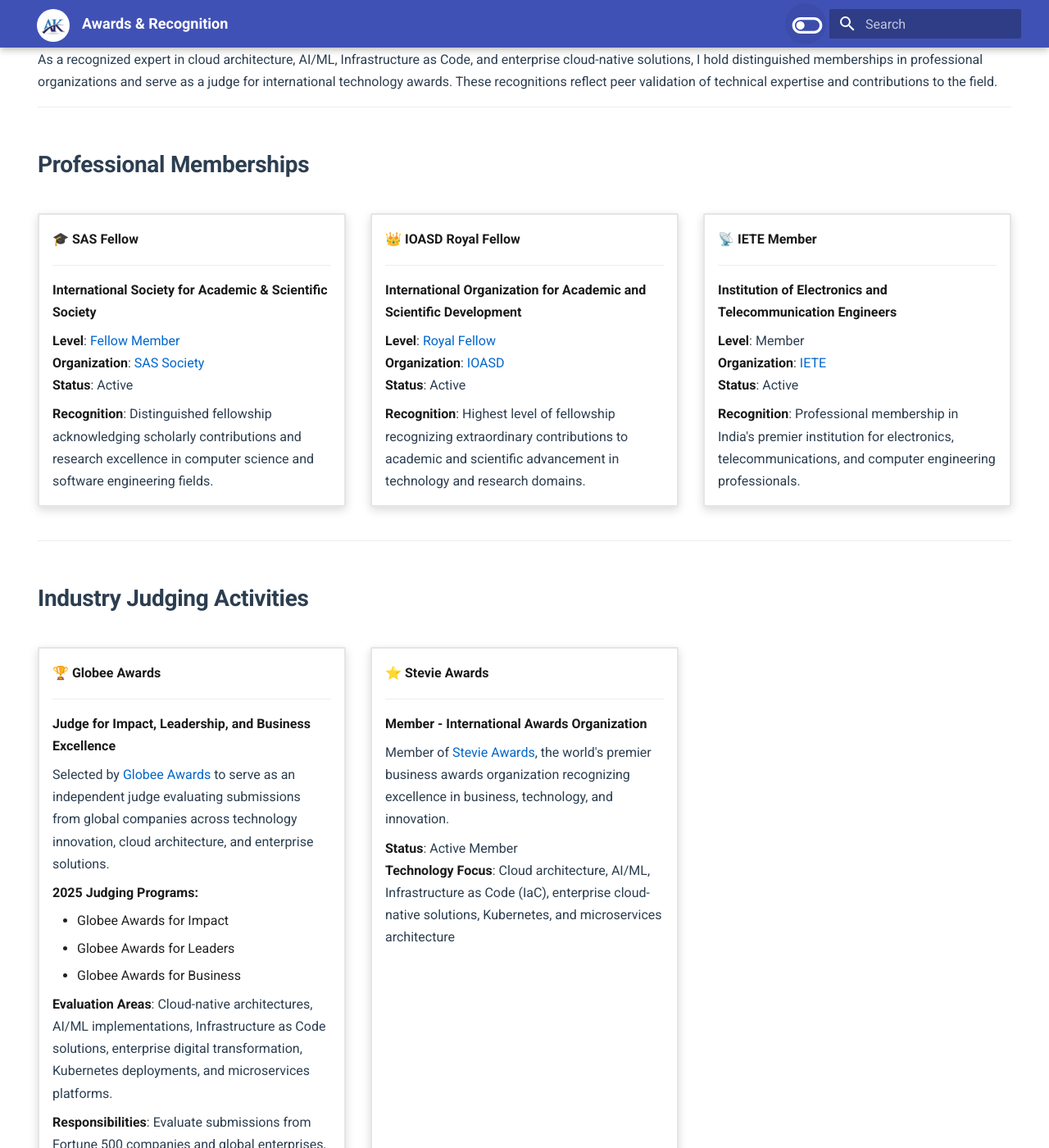
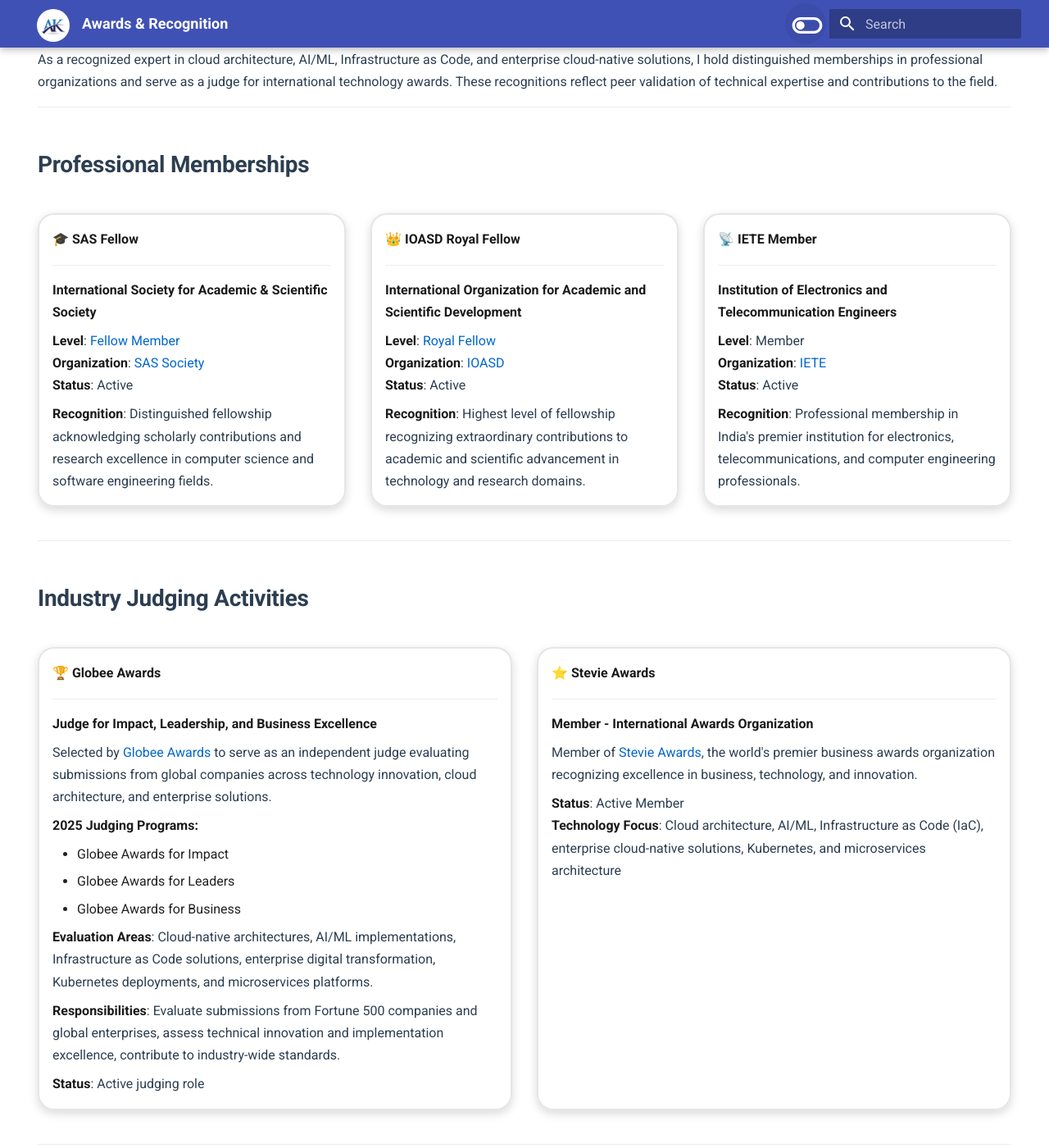
Before and after one commit to akeesari/anjikeesari, an MkDocs documentation site: the page built from docs/awards/index.md, in a window 1280 px wide and 1400 px high, scrolled down 206 px. Shown: the whole window at 82% size. Built offline with MkDocs 1.6.1 and Material for MkDocs 9.7.7, drawn with Linux system fonts in a browser that asks for light colours.

Commit message:
styles changes

```diff
--- a/docs/awards/index.md
+++ b/docs/awards/index.md
@@ -58,7 +58,7 @@
 
 ## Industry Judging Activities
 
-<div class="grid cards" markdown>
+<div class="grid cards two-card-wide" markdown>
 
 -   **🏆 Globee Awards**
 
--- a/docs/stylesheets/extra.css
+++ b/docs/stylesheets/extra.css
@@ -246,8 +246,9 @@
 /* Shared card base styles */
 .grid.cards > ul > li,
 .column {
-  border-radius: 12px;
+  border-radius: 20px !important;
   transition: transform 0.3s ease, box-shadow 0.3s ease;
+  overflow: hidden;
 }
 
 /* Card grid layout */
@@ -258,9 +259,18 @@
   margin: 2rem 0;
 }
 
+/* Two-card grid spanning full width */
+.grid.cards.two-card-wide {
+  grid-template-columns: repeat(2, 1fr) !important;
+}
+
 @media (max-width: 900px) {
   .grid.cards {
     grid-template-columns: repeat(2, 1fr);
+  }
+
+  .grid.cards.two-card-wide {
+    grid-template-columns: 1fr !important;
   }
 }
 
@@ -281,34 +291,56 @@
   padding: 1.5rem;
 }
 
-/* Light mode - All cards */
-[data-md-color-scheme="default"] .grid.cards > ul > li,
-[data-md-color-scheme="default"] .column {
+/* Light mode - Grid cards (About, Awards, Research pages) */
+[data-md-color-scheme="default"] .grid.cards > ul > li {
   background-color: rgba(255, 255, 255, 0.95);
   border: 2px solid rgba(0, 0, 0, 0.1);
   box-shadow: 0 4px 12px rgba(0, 0, 0, 0.15);
 }
 
-[data-md-color-scheme="default"] .grid.cards > ul > li:hover,
-[data-md-color-scheme="default"] .column:hover {
+[data-md-color-scheme="default"] .grid.cards > ul > li:hover {
   transform: translateY(-5px);
   box-shadow: 0 8px 20px rgba(0, 0, 0, 0.25);
   border-color: #1976d2;
 }
 
-/* Dark mode - All cards */
-[data-md-color-scheme="slate"] .grid.cards > ul > li,
-[data-md-color-scheme="slate"] .column {
+/* Light mode - Column cards (Home page - different background) */
+[data-md-color-scheme="default"] .column {
+  background-color: rgba(255, 255, 255, 0.98);
+  border: 2px solid rgba(255, 255, 255, 0.4);
+  box-shadow: 0 4px 12px rgba(0, 0, 0, 0.15);
+}
+
+[data-md-color-scheme="default"] .column:hover {
+  transform: translateY(-5px);
+  box-shadow: 0 8px 20px rgba(0, 0, 0, 0.25);
+  border-color: rgba(255, 255, 255, 0.6);
+}
+
+/* Dark mode - Grid cards (About, Awards, Research pages) */
+[data-md-color-scheme="slate"] .grid.cards > ul > li {
   background-color: rgba(30, 40, 50, 0.95);
   border: 2px solid rgba(255, 255, 255, 0.15);
   box-shadow: 0 4px 12px rgba(0, 0, 0, 0.4);
 }
 
-[data-md-color-scheme="slate"] .grid.cards > ul > li:hover,
+[data-md-color-scheme="slate"] .grid.cards > ul > li:hover {
+  transform: translateY(-5px);
+  box-shadow: 0 8px 24px rgba(0, 0, 0, 0.5);
+  border-color: rgba(255, 255, 255, 0.25);
+}
+
+/* Dark mode - Column cards (Home page - different background) */
+[data-md-color-scheme="slate"] .column {
+  background-color: rgba(30, 40, 50, 0.98);
+  border: 2px solid rgba(255, 255, 255, 0.2);
+  box-shadow: 0 4px 12px rgba(0, 0, 0, 0.4);
+}
+
 [data-md-color-scheme="slate"] .column:hover {
   transform: translateY(-5px);
   box-shadow: 0 8px 24px rgba(0, 0, 0, 0.5);
-  border-color: rgba(255, 255, 255, 0.25);
+  border-color: rgba(255, 255, 255, 0.3);
 }
 
 /* ============================================
```
